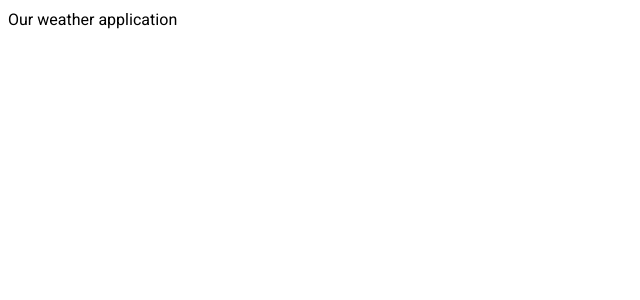
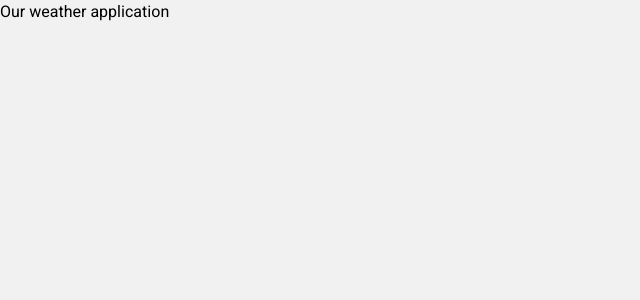
Before and after one commit to nirglus/Weather-App, a React (Vite) app in the folder Client/: page / in a window 1280 px wide. Shown: the top 300 px of the page, without its empty margins (0-640 px from the left). Built offline with nearby package versions, Linux system fonts and the light colour scheme.

Commit message:
add weather css module

```diff
--- a/Client/src/components/Weather/Weather.jsx
+++ b/Client/src/components/Weather/Weather.jsx
@@ -1,6 +1,7 @@
+import styles from "./Weather.module.css";
 function Weather() {
   return (
-    <main>
+    <main className={styles.weatherApp}>
       Our weather application
     </main>
   )
--- /dev/null
+++ b/Client/src/components/Weather/Weather.module.css
@@ -0,0 +1,5 @@
+.weatherApp{
+    background-color: var(--mainBg);
+    min-height: 100vh;
+    display: flex;
+}
--- a/Client/src/index.css
+++ b/Client/src/index.css
@@ -13,3 +13,8 @@
   --paragraphColor: #707070;
   --button: #046B3B;
 }
+
+body{
+  padding: 0;
+  margin: 0;
+}
```
